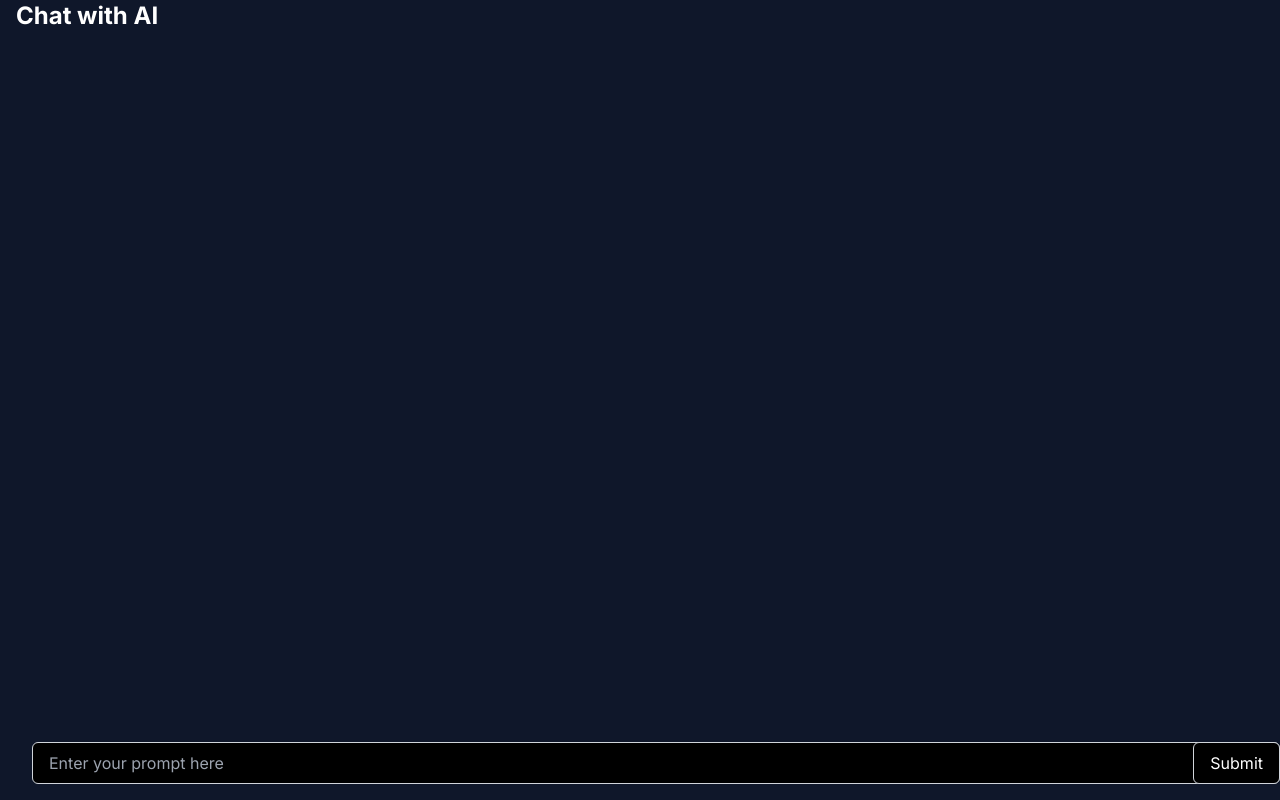
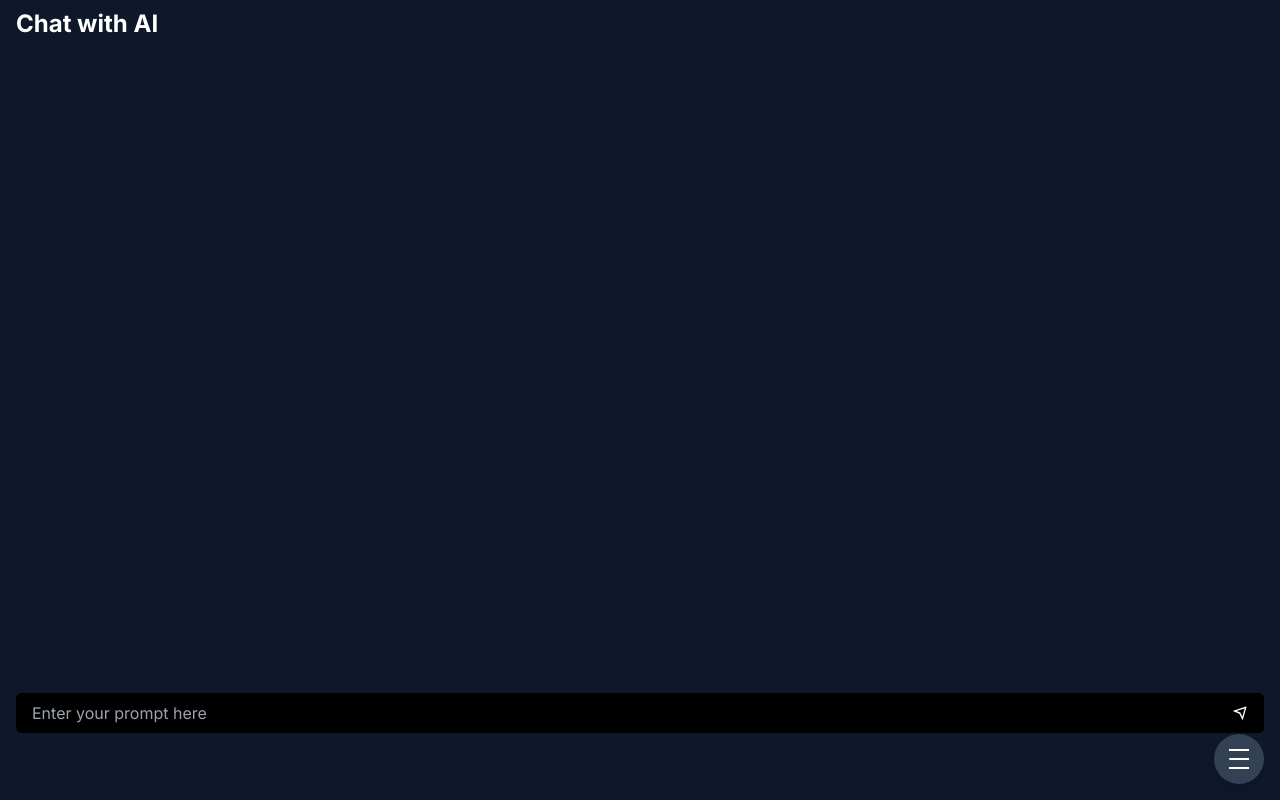
Before and after one commit to elbasel/loki, a Next.js app: page /openai in a window 1280 px wide. Built offline with nearby package versions, Linux system fonts and the light colour scheme.

Commit message:
Revive the menu button!

```diff
--- a/app/chatwindow/ChatWindow.tsx
+++ b/app/chatwindow/ChatWindow.tsx
@@ -1,8 +1,9 @@
 import { AutoAnimate } from "@app/autoanimate";
 import { Loader } from "@app/loader";
-import React, { useState } from "react";
+import { Fragment, useState } from "react";
 import { ChatMessage, type ChatMessageProps } from "./ChatMessage";
 import { twMerge } from "tailwind-merge";
+import { RiSendPlaneLine } from "react-icons/ri";
 
 interface ChatWindowProps {
   onSubmit: (formData: FormData) => void;
@@ -20,11 +21,8 @@ export const ChatWindow: React.FC<ChatWindowProps> = ({
   console.log({ messages });
 
   return (
-    <form
-      className="relative flex flex-col-reverse flex-1 px-4"
-      action={onSubmit}
-    >
-      <div className="absolute z-10 mt-6">
+    <form className="relative flex-1 py-2" action={onSubmit}>
+      <div className="absolute z-10 mt-6 transform -translate-x-full -translate-y-full top-[89%] left-full">
         <label hidden={true} htmlFor="prompt">
           Prompt
         </label>
@@ -43,7 +41,7 @@ export const ChatWindow: React.FC<ChatWindowProps> = ({
           className="absolute top-0 right-0 flex items-center justify-center min-h-full w-fit btn"
           type="submit"
         >
-          {loading ? <Loader /> : "Submit"}
+          {loading ? <Loader /> : <RiSendPlaneLine />}
         </button>
       </div>
       <output
@@ -54,12 +52,12 @@ export const ChatWindow: React.FC<ChatWindowProps> = ({
         <AutoAnimate className="flex flex-col-reverse gap-2 pb-16">
           {/* a chat message component */}
           {messages.map(({ message, author, id }) => (
-            <React.Fragment key={id}>
+            <Fragment key={id}>
               <ChatMessage
                 message={message}
                 className={twMerge(author === "human" && "flex-row-reverse")}
               />
-            </React.Fragment>
+            </Fragment>
           ))}
         </AutoAnimate>
       </output>
--- a/app/globals.css
+++ b/app/globals.css
@@ -4,17 +4,13 @@
 
 @layer base {
   /* form & inputs */
-  form {
-    @apply flex flex-col px-8 py-4 space-y-4;
-  }
-
   input,
   button {
     @apply block focus:outline-none focus:ring-2 focus:ring-blue-400;
   }
 
   input[type="text"] {
-    @apply px-4 py-2 bg-black border border-gray-300 rounded-md;
+    @apply px-4 py-2 bg-black rounded-md;
   }
 
   /* headings */
@@ -39,7 +35,7 @@
     @apply block w-full hover:ring-blue-600 hover:ring-1;
   }
   .btn {
-    @apply bg-black active:animate-pulse disabled:cursor-not-allowed transition-all duration-200 font-[inherit] px-4 py-2 rounded-md border border-gray-300 focus:outline-none focus:ring-2 focus:ring-blue-400 capitalize;
+    @apply bg-black active:animate-pulse disabled:cursor-not-allowed transition-all duration-200 font-[inherit] px-4 py-2 rounded-md focus:outline-none focus:ring-2 focus:ring-blue-400 capitalize;
   }
 
   .text-input {
--- a/app/icons/MenuIcon.tsx
+++ b/app/icons/MenuIcon.tsx
@@ -18,7 +18,7 @@ export const MenuIcon: React.FC<MenuIconProps> = ({
       >
         <div
           className={twMerge(
-            "relative flex overflow-hidden items-center justify-center rounded-full w-[50px] h-[50px] transform transition-all bg-slate-700 ring-0 ring-gray-300 hover:ring-8 ring-opacity-30 duration-200 shadow-md",
+            "relative flex overflow-hidden items-center justify-center rounded-full w-[50px] h-[50px] transform transition-all bg-slate-700 ring-0 ring-gray-300 ring-opacity-30 duration-200 shadow-md",
             active && "ring-4"
           )}
         >
--- a/app/layout.tsx
+++ b/app/layout.tsx
@@ -8,11 +8,6 @@ import { useEffect, useState } from "react";
 import { Sidebar } from "./navbar/sidebar";
 
 const inter = Inter({ subsets: ["latin"] });
-
-// export const metadata = {
-//   title: "Chat",
-//   description: "Chat",
-// };
 
 export default function RootLayout({
   children,
@@ -42,7 +37,6 @@ export default function RootLayout({
     }
   };
 
-  // console.log('test'')
   useEffect(() => {
     document.addEventListener("keydown", handleKeyPress);
     document.addEventListener("scroll", handleScroll);
@@ -60,14 +54,14 @@ export default function RootLayout({
       <body
         className={twMerge(
           inter.className,
-          "px-4 min-h-screen !min-h-[100dvh] flex flex-col"
+          "px-4 min-h-screen !min-h-[100dvh] flex flex-col py-2"
         )}
       >
         <Navbar navbarHidden={navbarHidden} />
         <MenuIcon
           active={!sidebarHidden}
           onClick={() => setSidebarHidden((prev) => !prev)}
-          className="fixed z-20 hidden -mt-4 -ml-4 transform -translate-x-full -translate-y-full w-fit left-full top-full"
+          className="fixed z-20 -mt-4 -ml-4 transform -translate-x-full -translate-y-full w-fit left-full top-full"
         />
         <Sidebar className="z-10" hidden={sidebarHidden} />
         {children}
```
